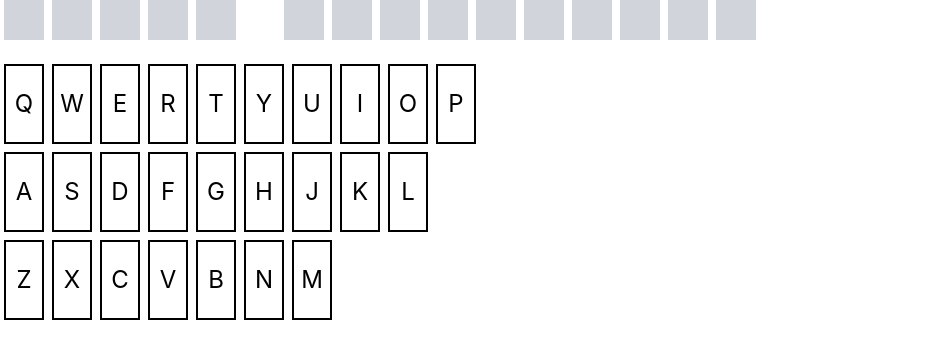
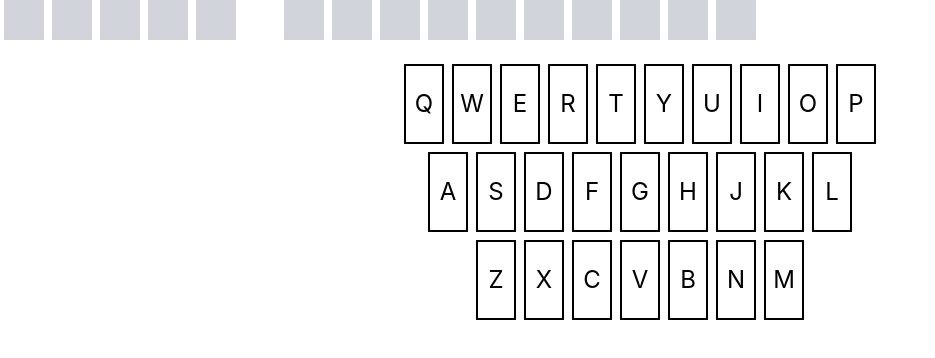
Before and after one commit to guypollack/harrypotter, a React (Create React App) app: page / in a window 1280 px wide. Shown: the top 358 px of the page, without its empty margins (0-935 px from the left). Built offline with nearby package versions, Linux system fonts and the light colour scheme.

Commit message:
Update Keyboard style

```diff
--- a/src/components/Keyboard.tsx
+++ b/src/components/Keyboard.tsx
@@ -92,7 +92,7 @@ export function Keyboard(props: {
     // setIncorrectGuesses={props.setIncorrectGuesses}
     // handleGuess={handleGuess}
     // />
-    <div>
+    <div className="flex flex-col items-center relative">
       {keyboardRowLetters.map((row, index) => (
         <KeyboardRow
           keys={row}
```
